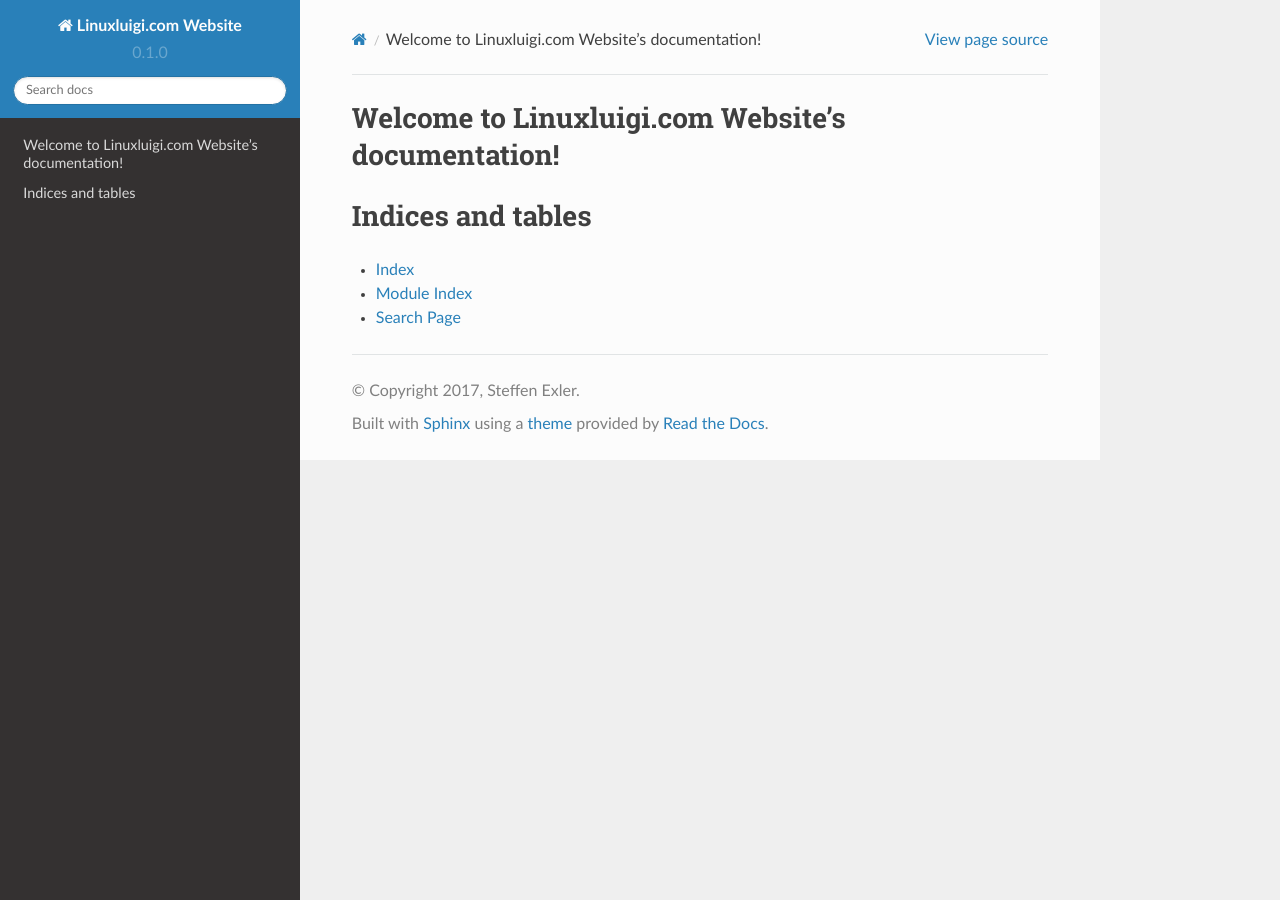
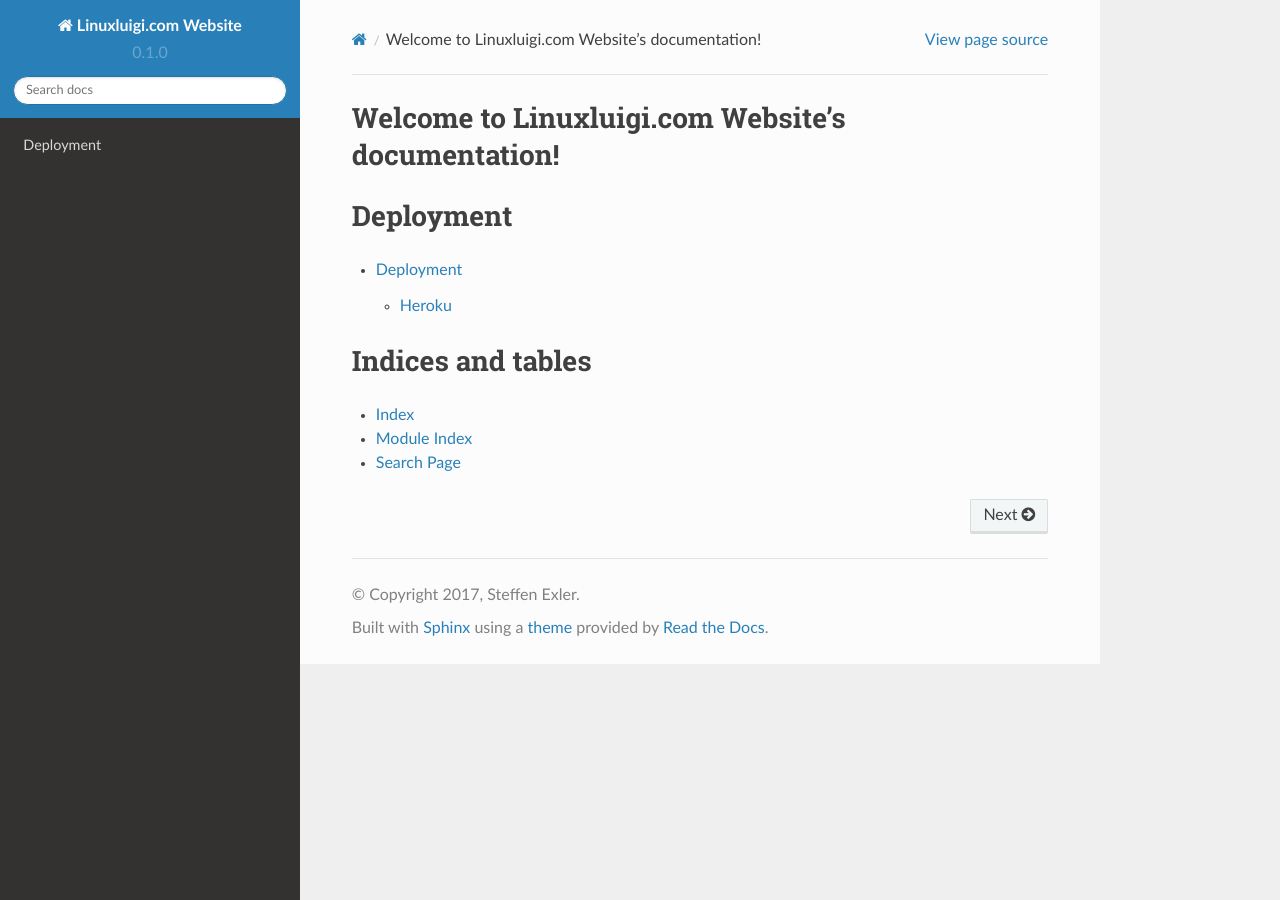
Before and after one commit to linuxluigi/linuxluigi.com, a Sphinx documentation site: the page built from docs/source/index.rst, in a window 1280 px wide. Built offline with Sphinx 7.4.7 and the Read the Docs theme 2.0.0, drawn with Linux system fonts in a browser that asks for light colours.

Commit message:
update deployment

```diff
--- a/app.json
+++ b/app.json
@@ -14,7 +14,7 @@
     "AWS_SECRET_ACCESS_KEY": "AWS SECRET ACCESS KEY"
   },
   "scripts": {
-    "postdeploy": "django-admin.py migrate && echo \"from django.contrib.auth.models import User; User.objects.create_superuser('admin', 'admin@example.com', 'demopass')\" | python manage.py shell"
+    "postdeploy": "django-admin.py collectstatic --noinput && django-admin.py migrate && echo \"from django.contrib.auth.models import User; User.objects.create_superuser('admin', 'admin@example.com', 'demopass')\" | python manage.py shell"
   },
   "addons": [
     "heroku-postgresql:hobby-dev"
--- a/docs/source/index.rst
+++ b/docs/source/index.rst
@@ -10,7 +10,13 @@
    :maxdepth: 2
    :caption: Contents:
 
+Deployment
+==========
 
+.. toctree::
+   :maxdepth: 2
+
+   deployment
 
 Indices and tables
 ==================
```
Also changed, not shown: README.md (+1 -0 lines), docs/source/conf.py (+1 -8 lines), docs/source/deployment.rst (added, +20 -0 lines).
